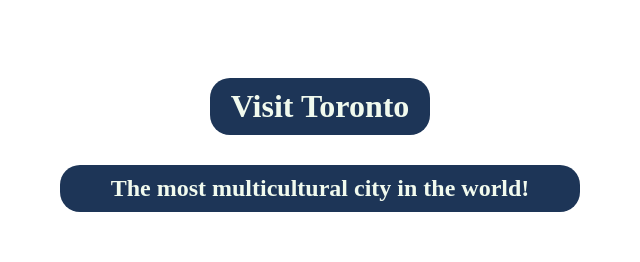
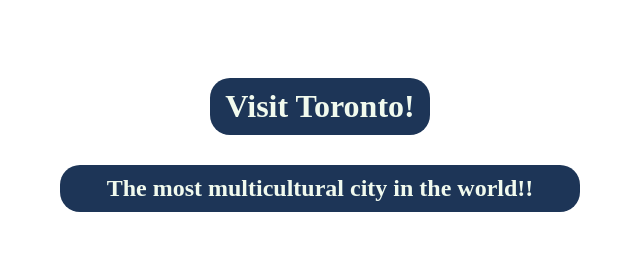
Before and after one commit to KaiserDeMorgan/webtown-homepage, a website built with Vite: page index.html in a window 1280 px wide. Shown: the top 262 px of the page, 320-960 px from the left. Built offline with nearby package versions, Linux system fonts and the light colour scheme; files whose address does not match are found by name.

Commit message:
Exclamation marks

```diff
--- a/index.html
+++ b/index.html
@@ -7,8 +7,8 @@
 
         <!-- HERO SECTION -->
         <div id="hero">
-            <h1 id="title">Visit Toronto</h1>
-            <h2 id="second-title">The most multicultural city in the world!</h2>
+            <h1 id="title">Visit Toronto!</h1>
+            <h2 id="second-title">The most multicultural city in the world!!</h2>
         </div>
 
         <!-- ACTIVITIES SECTION -->
```
